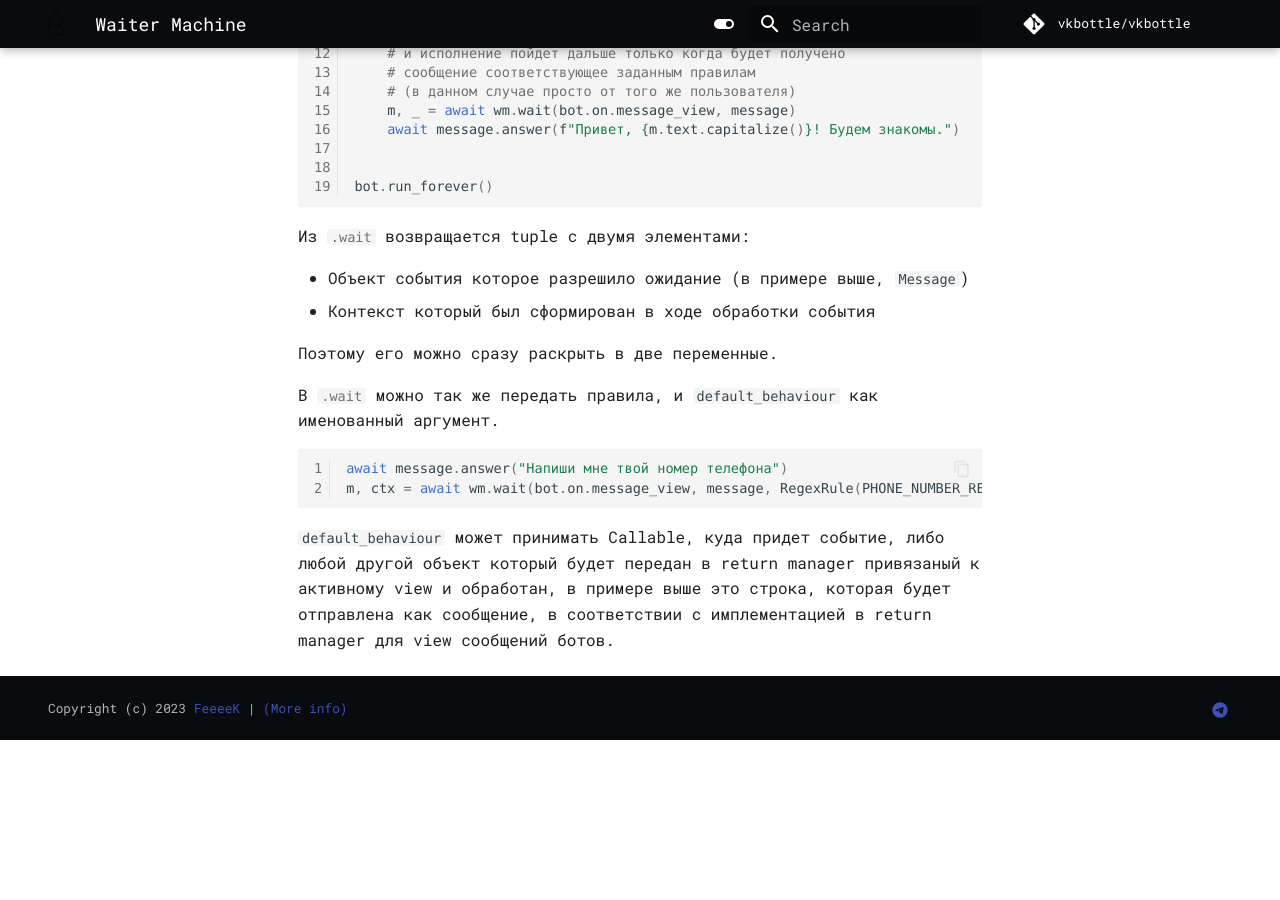
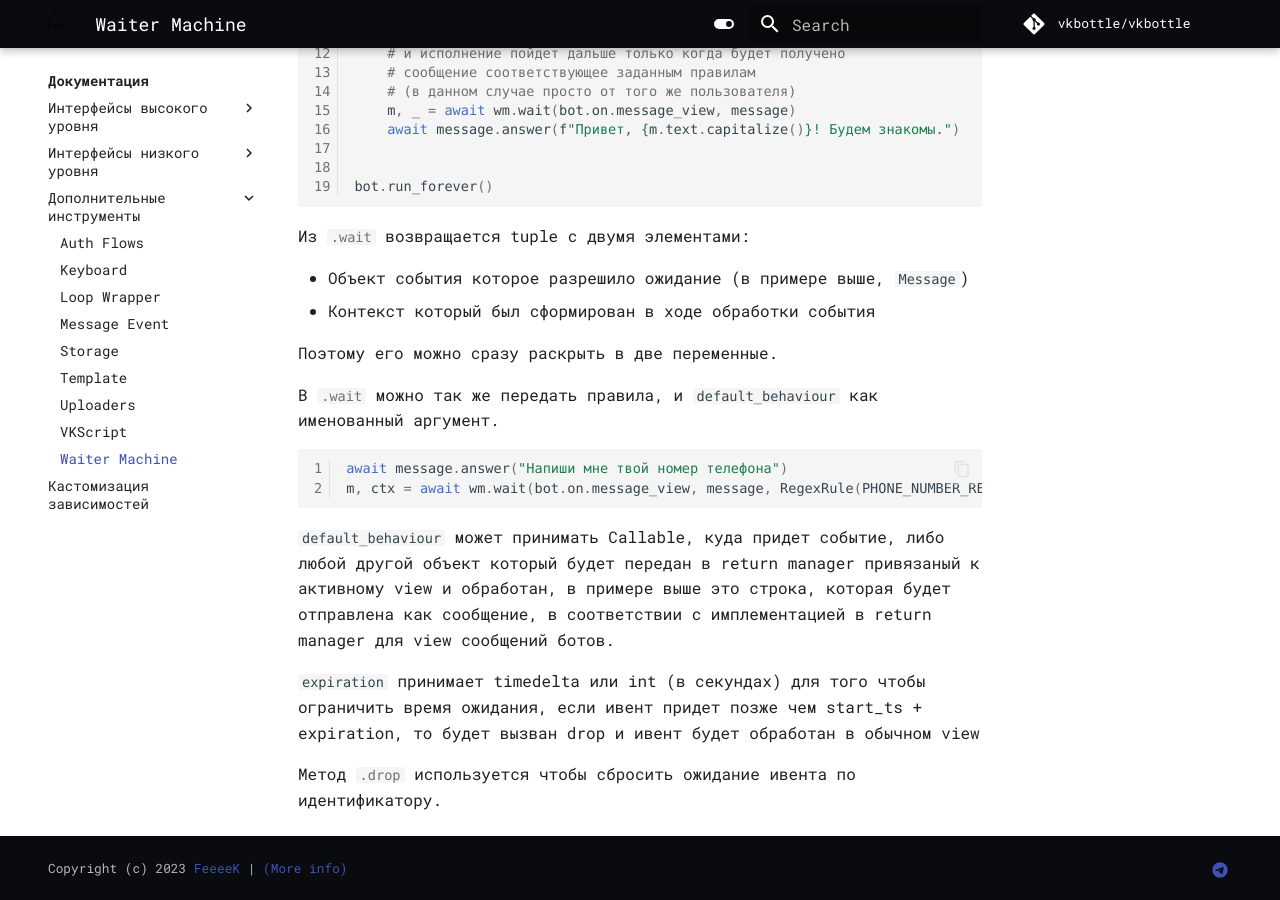
Before and after one commit to vkbottle/vkbottle, an MkDocs documentation site: the page built from docs/tools/waiter-machine.md, in a window 1280 px wide and 900 px high, scrolled down 672 px. Built offline with MkDocs 1.6.1 and Material for MkDocs 9.7.7, drawn with Linux system fonts in a browser that asks for light colours; some web fonts are replaced; comment, search, counter and statistics services are not loaded; before the commit the page ends 1412 px from its top, so only the background shows below that.

Commit message:
docs: add documentation for waiter machine .drop & expiration

````diff
--- a/docs/tools/waiter-machine.md
+++ b/docs/tools/waiter-machine.md
@@ -45,3 +45,7 @@ m, ctx = await wm.wait(bot.on.message_view, message, RegexRule(PHONE_NUMBER_REGE
 ```
 
 `default_behaviour` может принимать Callable, куда придет событие, либо любой другой объект который будет передан в return manager привязаный к активному view и обработан, в примере выше это строка, которая будет отправлена как сообщение, в соответствии с имплементацией в return manager для view сообщений ботов.
+
+`expiration` принимает timedelta или int (в секундах) для того чтобы ограничить время ожидания, если ивент придет позже чем start_ts + expiration, то будет вызван drop и ивент будет обработан в обычном view
+
+Метод `.drop` используется чтобы сбросить ожидание ивента по идентификатору.
--- a/mkdocs.yml
+++ b/mkdocs.yml
@@ -56,6 +56,7 @@ nav:
           - Template: tools/template.md
           - Uploaders: tools/uploaders.md
           - VKScript: tools/vkscript.md
+          - Waiter Machine: tools/waiter-machine.md
       - Кастомизация зависимостей: modules.md
   - Туториал:
       - tutorial/index.md
````
